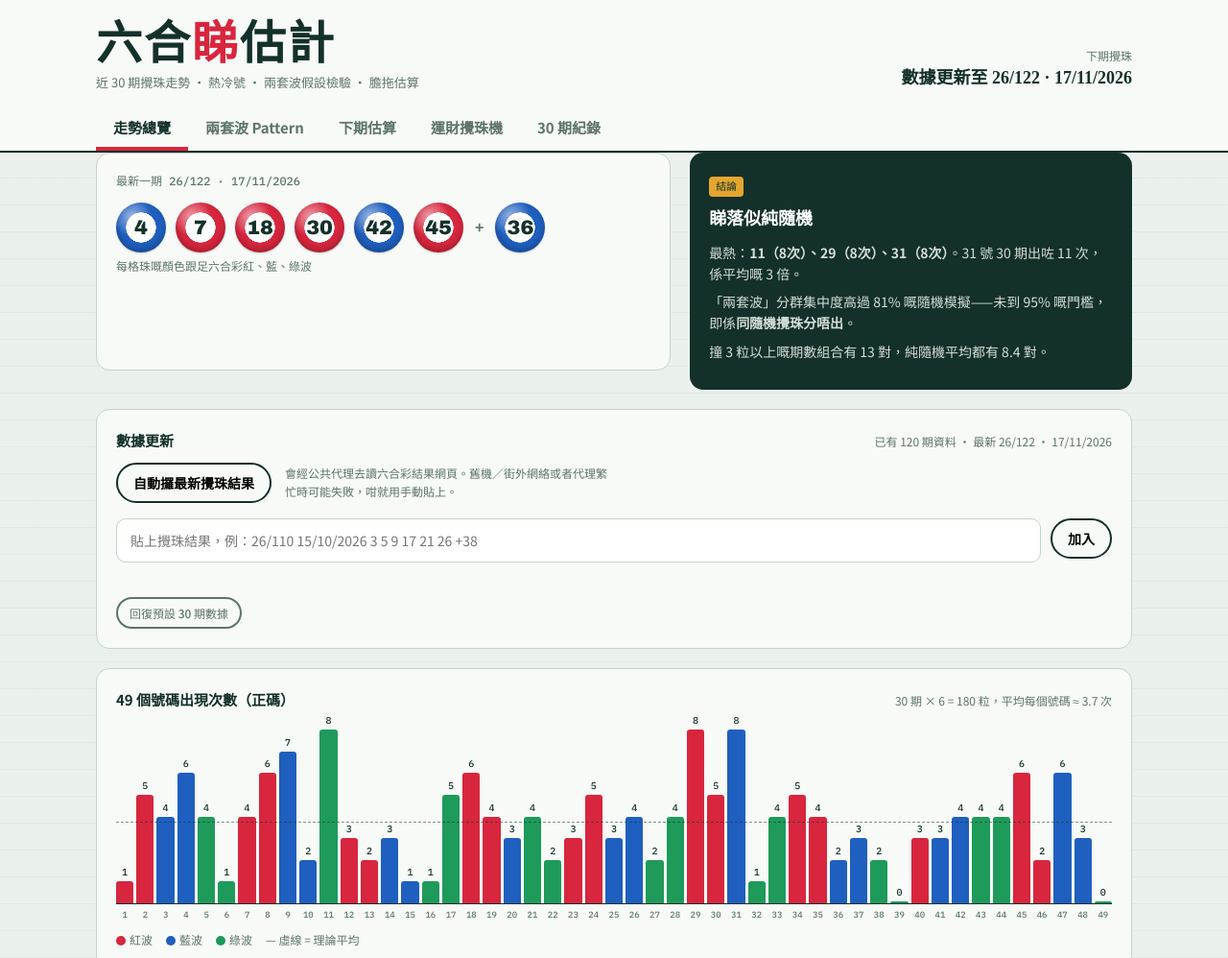
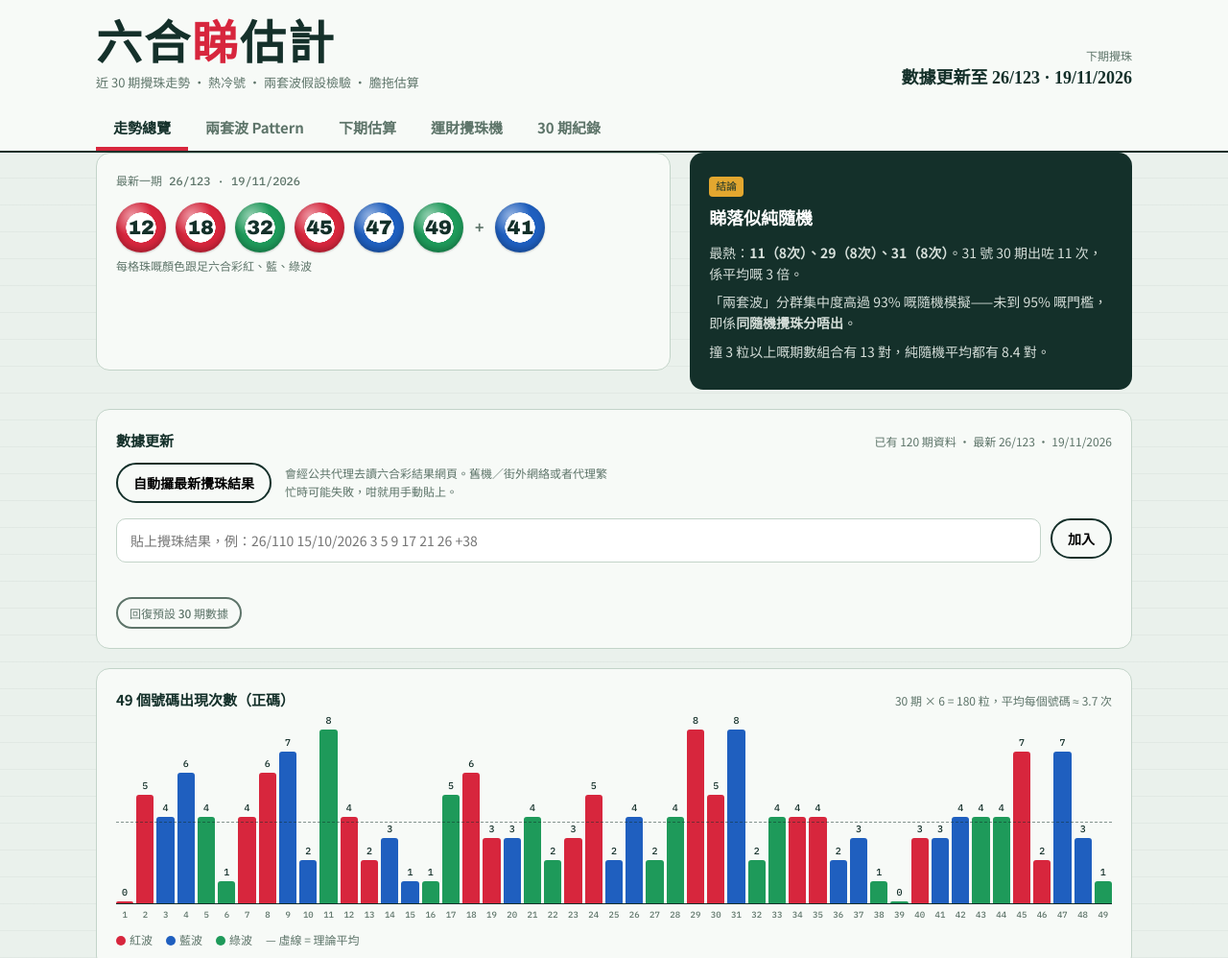
Before and after one commit to aumarco/mark-six-estimator, a plain HTML site: page index.html in a window 1280 px wide. Shown: the top 998 px of the page at 96% size. Drawn offline with Linux system fonts and the light colour scheme.

Commit message:
auto: refresh Mark Six results

```diff
--- a/index.html
+++ b/index.html
@@ -157,7 +157,7 @@ footer{font-size:12px;color:var(--muted);text-align:center;padding:24px 0 40px}
  <div class="wrap">
   <div class="top">
    <div class="brand"><h1>六合<em>睇</em>估計</h1><p>近 30 期攪珠走勢 · 熱冷號 · 兩套波假設檢驗 · 膽拖估算</p></div>
-   <div class="next">下期攪珠<b>數據更新至 26/122 · 17/11/2026</b></div>
+   <div class="next">下期攪珠<b>數據更新至 26/123 · 19/11/2026</b></div>
   </div>
   <nav role="tablist">
    <button role="tab" aria-selected="true" data-p="p1">走勢總覽</button>
@@ -288,6 +288,7 @@ footer{font-size:12px;color:var(--muted);text-align:center;padding:24px 0 40px}
 <footer>只供娛樂及統計參考 · 數據截至 13/10/2026 · 非賽馬會官方產品</footer>
 <script>
 const DRAWS = [
+["26/123","2026-11-19",[12,18,32,45,47,49],41],
 ["26/122","2026-11-17",[4,7,18,30,42,45],36],
 ["26/121","2026-11-15",[2,8,11,35,43,47],48],
 ["26/120","2026-11-12",[20,24,33,37,42,46],13],
@@ -407,7 +408,6 @@ const DRAWS = [
 ["26/006","2026-01-15",[3,6,37,38,39,44],48],
 ["26/005","2026-01-13",[14,24,34,38,48,49],27],
 ["26/004","2026-01-10",[3,16,20,22,24,37],42],
-["26/003","2026-01-08",[15,21,24,40,45,46],13],
 ].map(([no,date,n,x])=>({no,date,n,x}));
 const RED=[1,2,7,8,12,13,18,19,23,24,29,30,34,35,40,45,46],BLUE=[3,4,9,10,14,15,20,25,26,31,36,37,41,42,47,48];
 const colorOf=k=>RED.includes(k)?'red':BLUE.includes(k)?'blue':'green';
```
